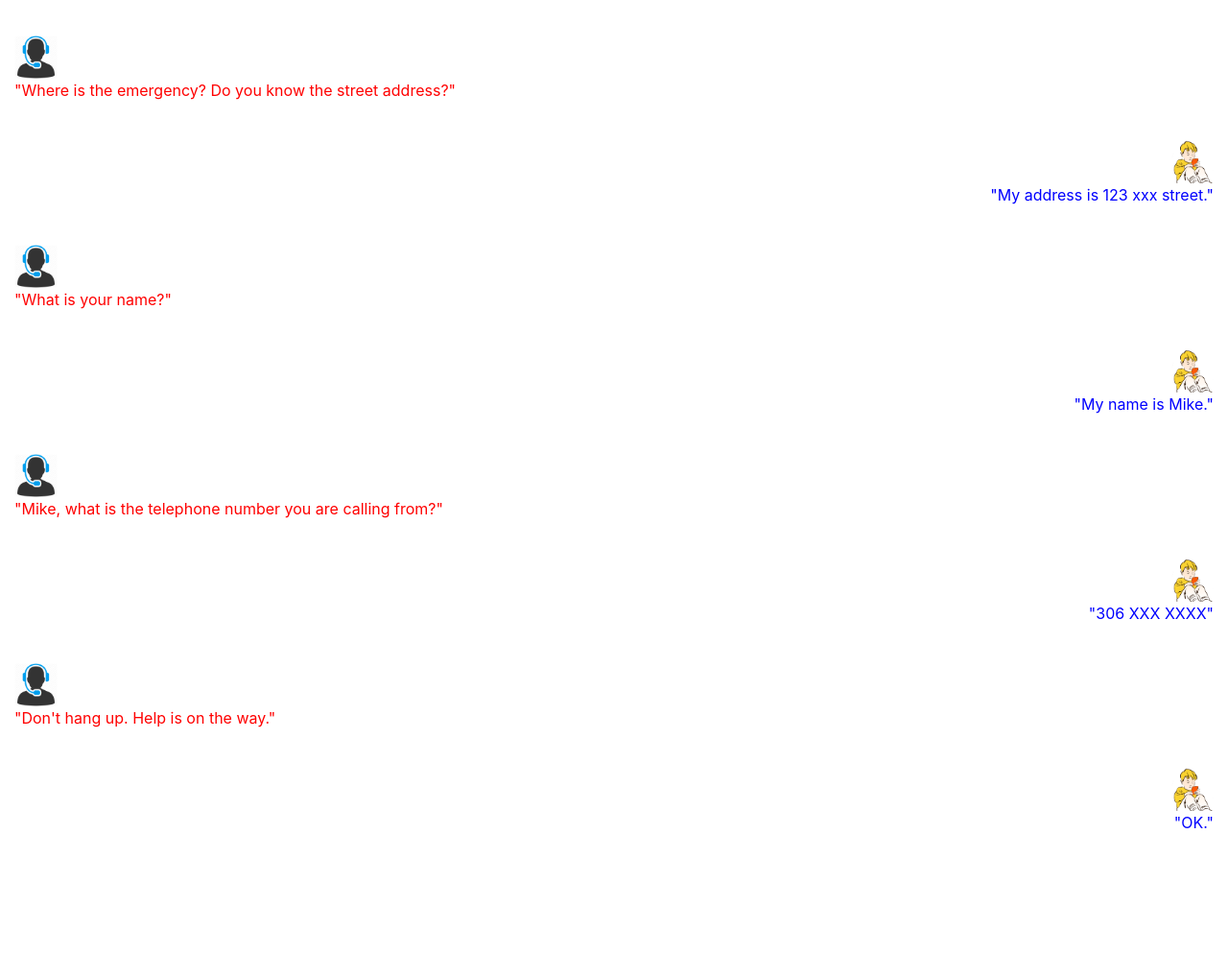
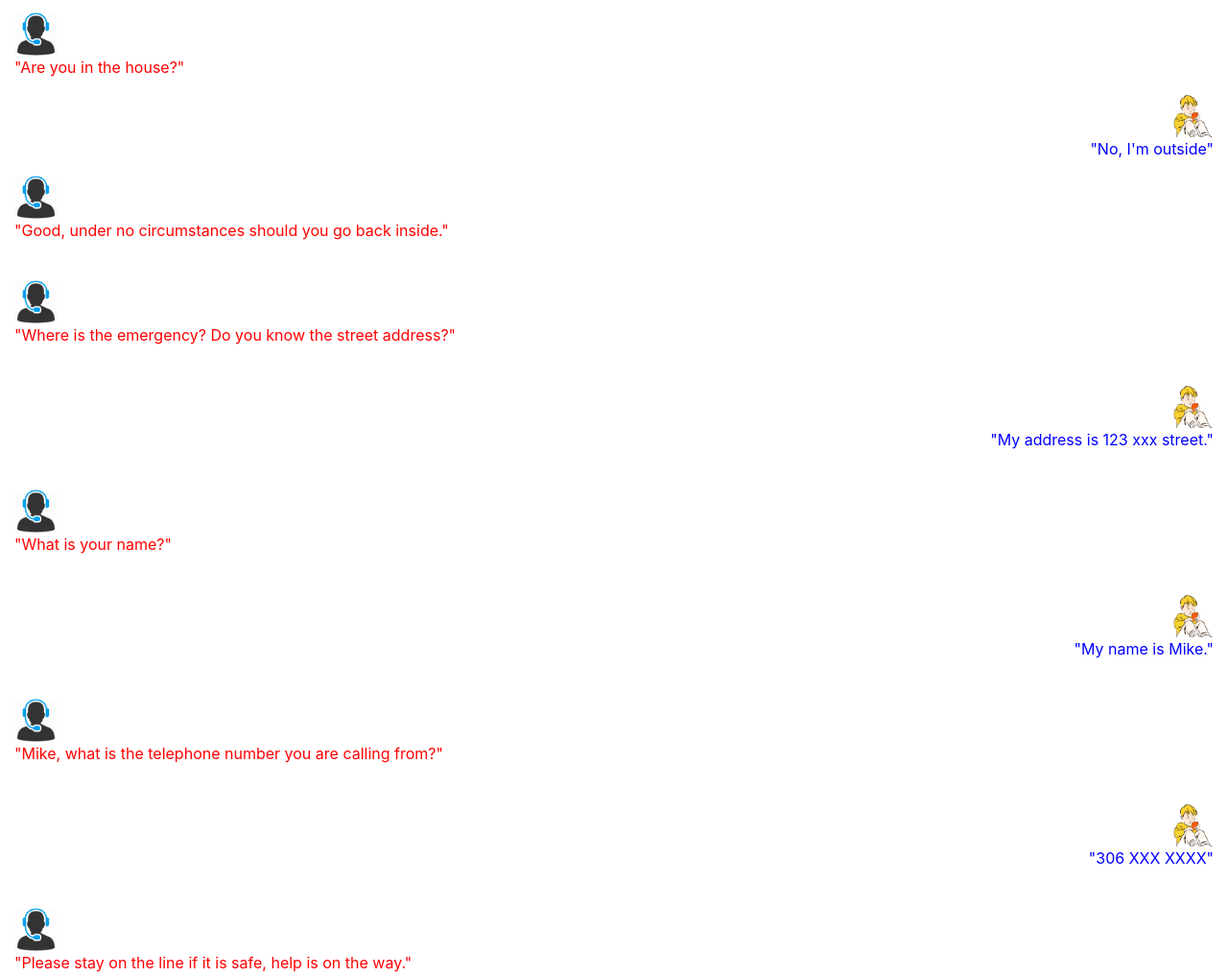
Before and after one commit to lane203m/ENSE471_GroupG_Project, a plain HTML site: page src/script_page/script.html in a window 1280 px wide. Shown: the part 889-1907 px from the top of the page at 96% size. Before the commit the page ends 1758 px from the top, so only its background shows below. Drawn offline with nearby package versions, Linux system fonts and the light colour scheme.

Commit message:
Edited script.html

```diff
--- a/src/script_page/script.html
+++ b/src/script_page/script.html
@@ -62,7 +62,18 @@
 				<img src="child.png"/>
 				<p>"My house is on fire."</p>
 			</div>
-
+			<div class = "operator">
+				<img src="operator.png"/>
+				<p>"Are you in the house?"</p>
+			</div>
+			<div class = "child">
+				<img src="child.png"/>
+				<p>"No, I'm outside"</p>
+			</div>
+			<div class = "operator">
+				<img src="operator.png"/>
+				<p>"Good, under no circumstances should you go back inside."</p>
+			</div>
 			<br>
 			<div class = "operator">
 				<img src="operator.png"/>
@@ -102,7 +113,7 @@
 			<br>
 			<div class = "operator">
 				<img src="operator.png"/>
-				<p>"Don't hang up. Help is on the way."</p>
+				<p>"Please stay on the line if it is safe, help is on the way."</p>
 			</div>
 
 			<br>
```
